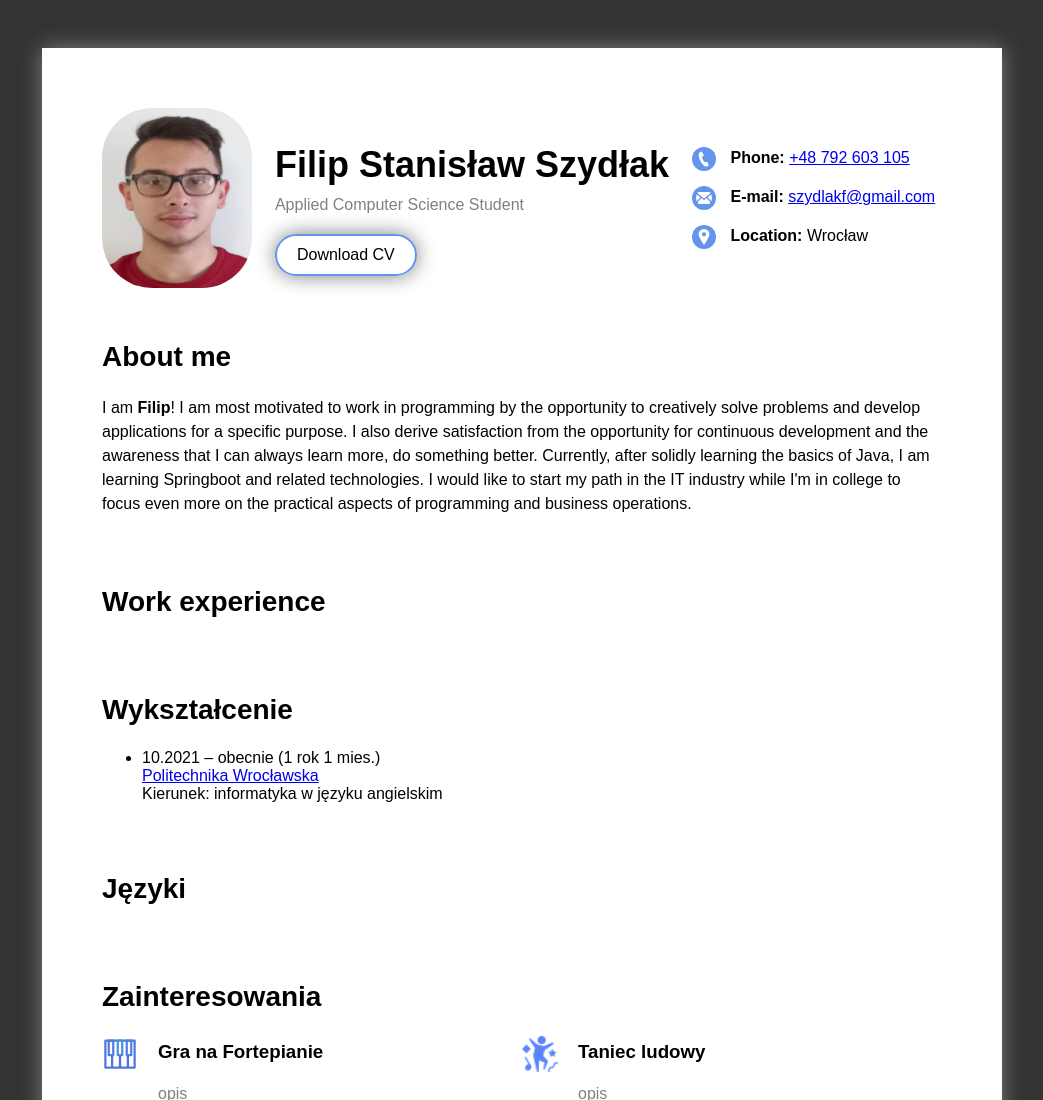
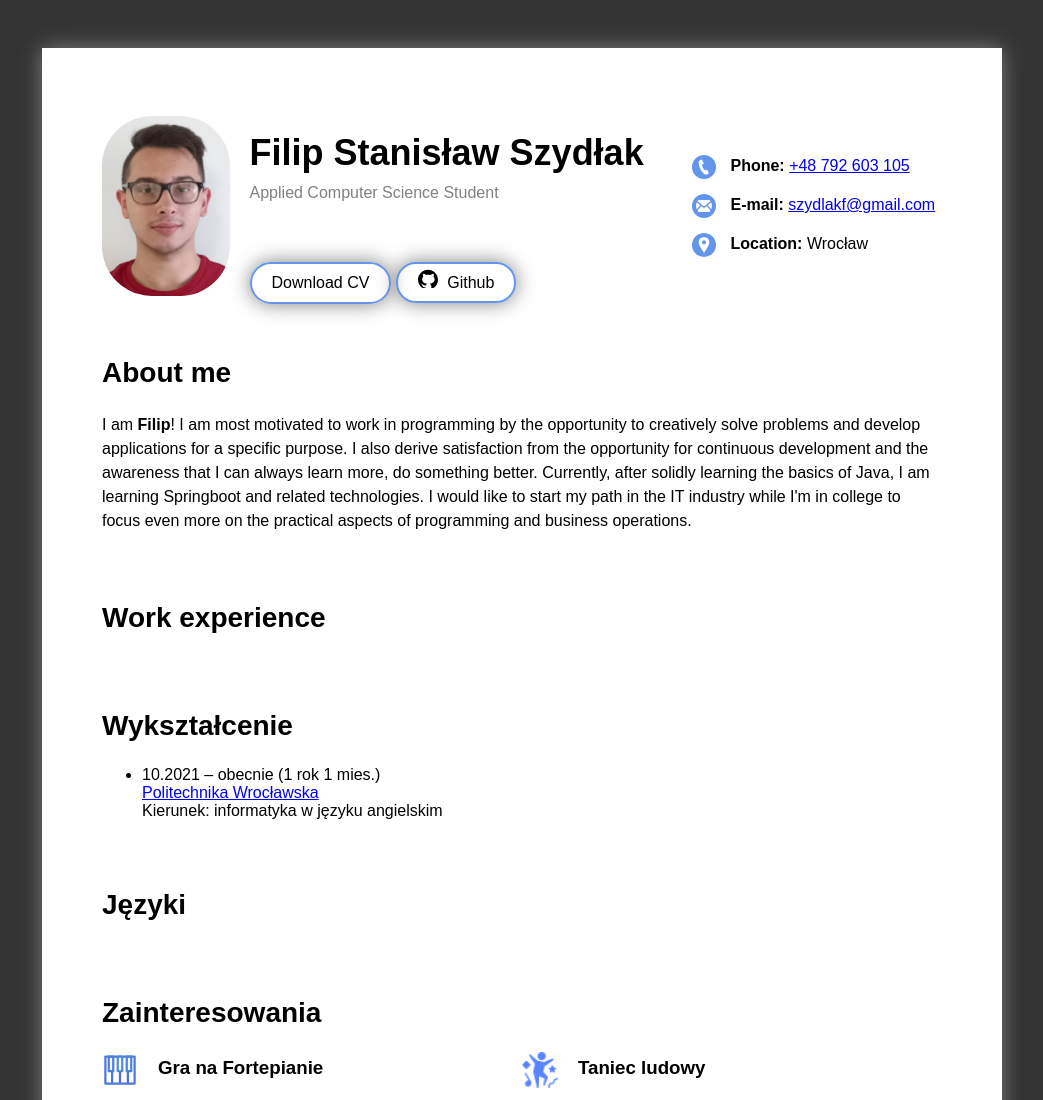
Before and after one commit to FilipSzydlak/CV-Website, a plain HTML site: page index.html in a window 1280 px wide. Shown: the top 1100 px of the page, without its empty margins (118-1161 px from the left). Drawn offline with Linux system fonts and the light colour scheme.

Commit message:
Github button added

```diff
--- a/index.html
+++ b/index.html
@@ -15,14 +15,26 @@
                 src="profile_picture.jpg"
         />
 
-        <div>
+        <div class="header-center-element">
             <h1> Filip Stanisław Szydłak</h1>
             <span>Applied Computer Science Student</span>
             <div class="inline">
                 <a class="cv-download-link" href="CVpolskie.pdf" target="_blank">
-                    Download CV</a>
+                    Download CV
+                </a>
+
+                <a class="github-download-link" href="https://github.com/FilipSzydlak">
+                    <svg xmlns="http://www.w3.org/2000/svg" x="0px" y="0px"
+                         width="25" height="25"
+                         viewBox="3 -5 30 30">
+                        <path d="M15,3C8.373,3,3,8.373,3,15c0,5.623,3.872,10.328,9.092,11.63C12.036,26.468,12,26.28,12,26.047v-2.051 c-0.487,0-1.303,0-1.508,0c-0.821,0-1.551-0.353-1.905-1.009c-0.393-0.729-0.461-1.844-1.435-2.526 c-0.289-0.227-0.069-0.486,0.264-0.451c0.615,0.174,1.125,0.596,1.605,1.222c0.478,0.627,0.703,0.769,1.596,0.769 c0.433,0,1.081-0.025,1.691-0.121c0.328-0.833,0.895-1.6,1.588-1.962c-3.996-0.411-5.903-2.399-5.903-5.098 c0-1.162,0.495-2.286,1.336-3.233C9.053,10.647,8.706,8.73,9.435,8c1.798,0,2.885,1.166,3.146,1.481C13.477,9.174,14.461,9,15.495,9 c1.036,0,2.024,0.174,2.922,0.483C18.675,9.17,19.763,8,21.565,8c0.732,0.731,0.381,2.656,0.102,3.594 c0.836,0.945,1.328,2.066,1.328,3.226c0,2.697-1.904,4.684-5.894,5.097C18.199,20.49,19,22.1,19,23.313v2.734 c0,0.104-0.023,0.179-0.035,0.268C23.641,24.676,27,20.236,27,15C27,8.373,21.627,3,15,3z"></path>
+                    </svg>
+                    Github
+                </a>
+
             </div>
         </div>
+
         <address>
             <ul>
                 <li class="address-line-item">
--- a/style.css
+++ b/style.css
@@ -61,6 +61,16 @@ header address ul {
     font-style: normal;
     list-style: none;
     width: 250px;
+}
+
+.header-center-element { // filipszydłak etc
+    flex-grow: 1;
+    margin-left: 20px;
+}
+
+.inline{
+    margin-top: 40px;
+    display: inline-block;
 }
 
 .address-line-item {
@@ -141,3 +151,29 @@ header address ul {
 .cv-download-link:active {
     text-decoration: underline;
 }
+
+
+.github-download-link {
+    border: 2px solid cornflowerblue;
+    color: black;
+    text-decoration: none;
+    padding: 10px 20px;
+    border-radius: 20px;
+    transition: background-color 0.5s, color 0.5s;
+    box-shadow: 0 0 20px grey;
+}
+
+.github-download-link:hover {
+    color: white;
+    background-color: cornflowerblue;
+}
+
+.github-download-link:focus {
+    outline: none;
+    color: white;
+    background-color: cornflowerblue;
+}
+
+.github-download-link:active {
+    text-decoration: underline;
+}
```
